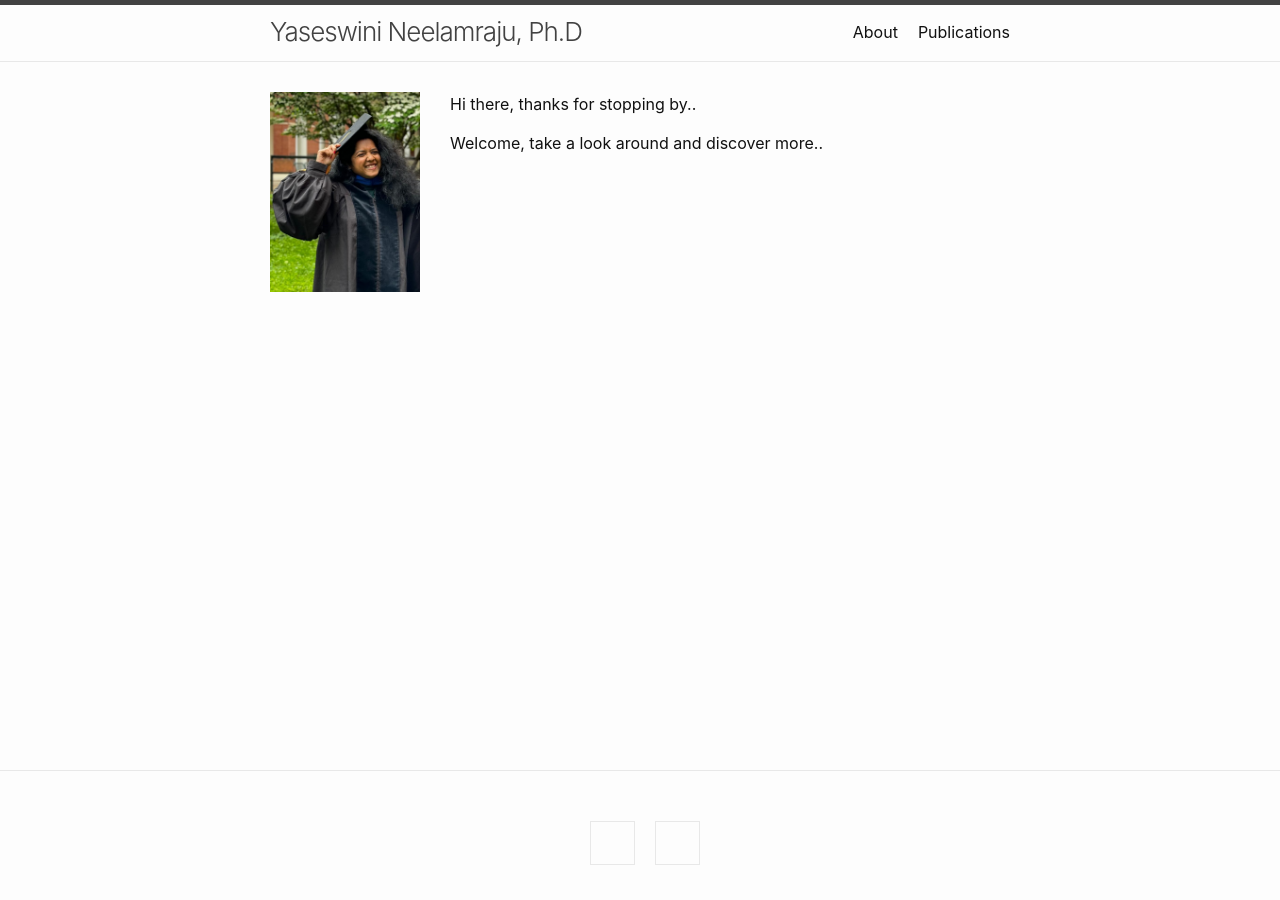
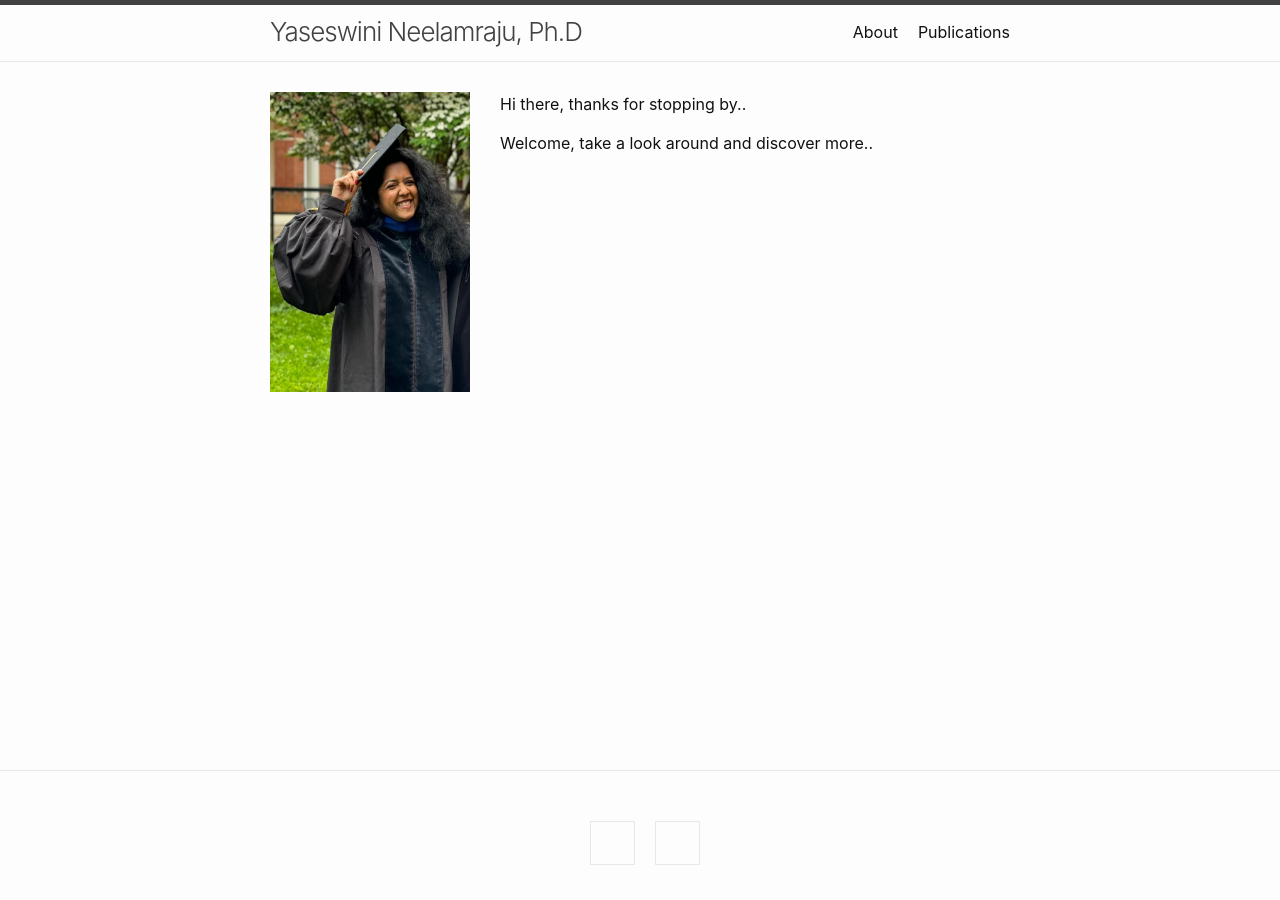
Before and after one commit to Yaseswini/YNWebPage.github.io, a Jekyll site: the page built from index.md, in a window 1280 px wide. Built offline with Jekyll 4.4.1, drawn with Linux system fonts in a browser that asks for light colours; our own code applies the rules of GitHub Pages for plain Markdown files.

Commit message:
Update index.md

```diff
--- a/index.md
+++ b/index.md
@@ -1,6 +1,6 @@
 
 <div style="float: left; margin-right: 30px;">
-  <img src="images/YN.jpg" alt="YNimage" style="width: 150px; height: 200px;"/>
+  <img src="images/YN.jpg" alt="YNimage" style="width: 200px; height: 300px;"/>
 </div>
 
 Hi there, thanks for stopping by..
```
